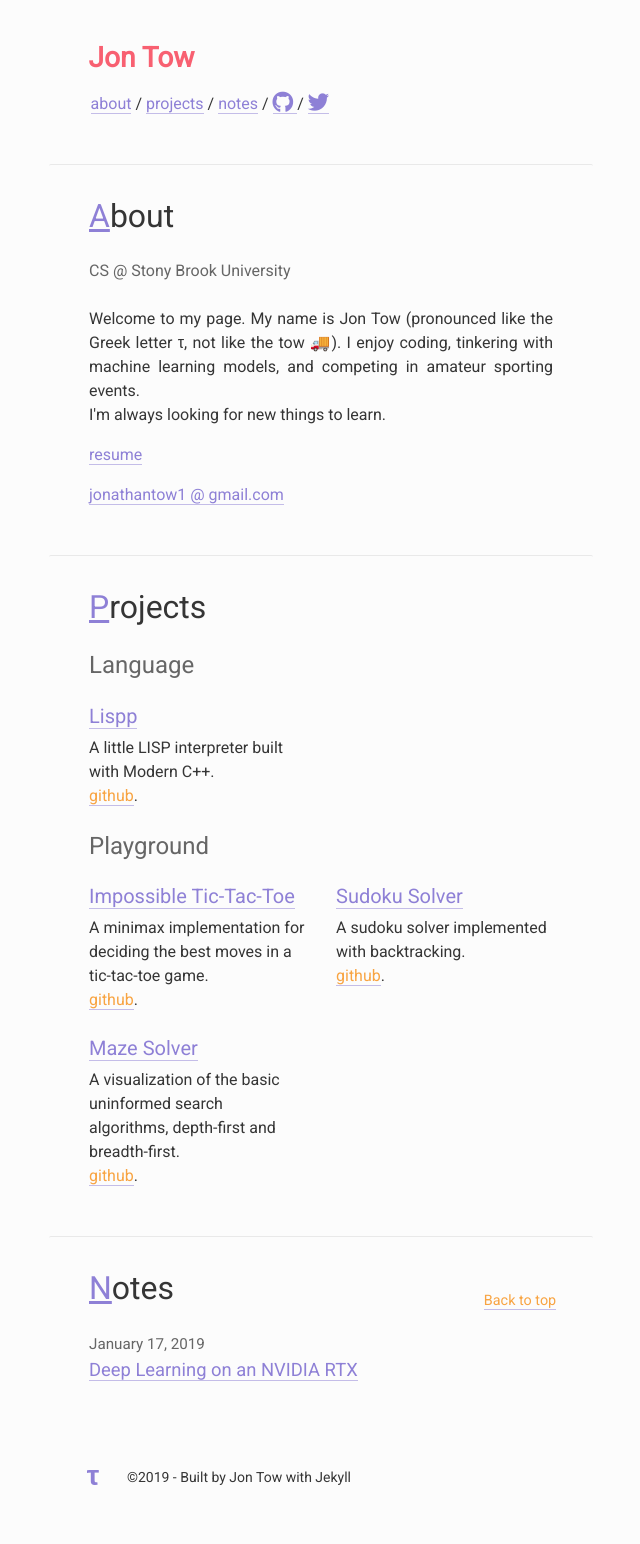
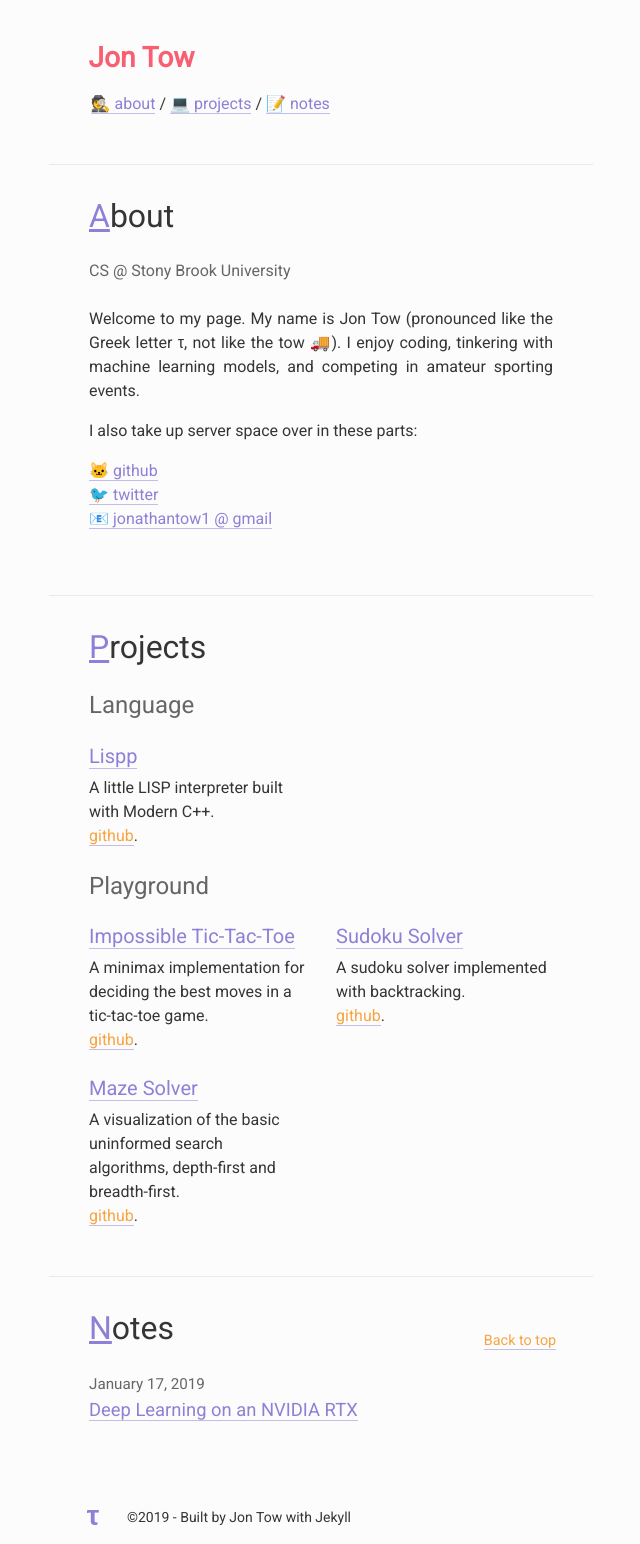
Before and after one commit to jon-tow/jon-tow.github.io, a Jekyll site: the page built from index.html, in a window 1280 px wide. Shown: the whole page, without its empty margins (319-959 px from the left). Built offline with Jekyll 4.4.1, drawn with Linux system fonts in a browser that asks for light colours; before the commit the page ends 1504 px from its top, so only the background shows below that.

Commit message:
update about

```diff
--- a/_includes/_base/head.html
+++ b/_includes/_base/head.html
@@ -37,10 +37,6 @@
   <!-- Fonts -->
   <link href="https://fonts.googleapis.com/css?family=Roboto"
 	rel="stylesheet">
-  <link rel="stylesheet"
-	href="https://use.fontawesome.com/releases/v5.7.2/css/all.css"
-	integrity="sha384-fnmOCqbTlWIlj8LyTjo7mOUStjsKC4pOpQbqyi7RrhN7udi9RwhKkMHpvLbHG9Sr"
-	crossorigin="anonymous">
 
   <!-- Smooth Scrolling -->
   <script>
--- a/_includes/_base/nav.html
+++ b/_includes/_base/nav.html
@@ -7,15 +7,12 @@
     <div class="navbar ml-0 navbar-expand mb-0 pb-0">
       <div class="collapse navbar-collapse pt-0" id="navbarNav">
 	<p>
-          <a class="" href="#about">about</a> /
-          <a class="" href="#project">projects</a> /
-          <a class="" href="#notes">notes</a> /
-          <a class="" href="https://github.com/jon-tow">
-            <i class="fab fa-github fa-lg"></i>
-          </a> /
-          <a class="" href="https://twitter.com/jonbtow">
-            <i class="fab fa-twitter fa-lg"></i>
-          </a>
+          <a class="" href="#about">&#128373;
+ about</a> /
+          <a class="" href="#project">&#128187;
+ projects</a> /
+          <a class="" href="#notes">&#128221;
+ notes</a>
 	</p>
       </div>
     </div>
--- a/_includes/_sections/about.html
+++ b/_includes/_sections/about.html
@@ -18,26 +18,28 @@
       machine learning models,
       and competing in amateur sporting events.
       <br>
-      I'm always looking for new things to learn.
     </p>
     <!-- End of Bio Row -->
+    <p>
 
-    <!-- Resume -->
-    <p>
-      <span class="pb-2">
-        <a href="../../data/resume.pdf">resume</a>
-      </span>
-    </p>
-    <!-- End of Resume Row -->
+      I also take up server space over in these parts:
 
-    <!-- Resume -->
-    <p>
-      <a href="jonathantow1@gmail.com">
-        jonathantow1 @ gmail.com
-      </a>
-    </p>
-    <!-- End of Resume Row -->
-
+      <ul style="list-style: none;">
+	<li>
+	  <a class="" href="https://github.com/jon-tow">
+	    &#128049; github
+	</a> </li>
+	<li>
+	  <a class="" href="https://twitter.com/jonbtow">
+	    &#128038; twitter
+	  </a>
+	</li>
+	<li>
+	  <a href="jonathantow1@gmail.com">
+	    &#128231; jonathantow1 @ gmail
+	  </a>
+	</li>
+    </ul> </p>
   </div>
 
   <!-- End of Content -->
--- a/assets/css/main.css
+++ b/assets/css/main.css
@@ -150,7 +150,6 @@ section {
     padding: 2em .5em 0em .5em;
     margin-bottom: 2em;
 
-    border-radius: 2px;
     border-top: 1px solid rgb(75, 75, 75, .1);
 }
 
```
